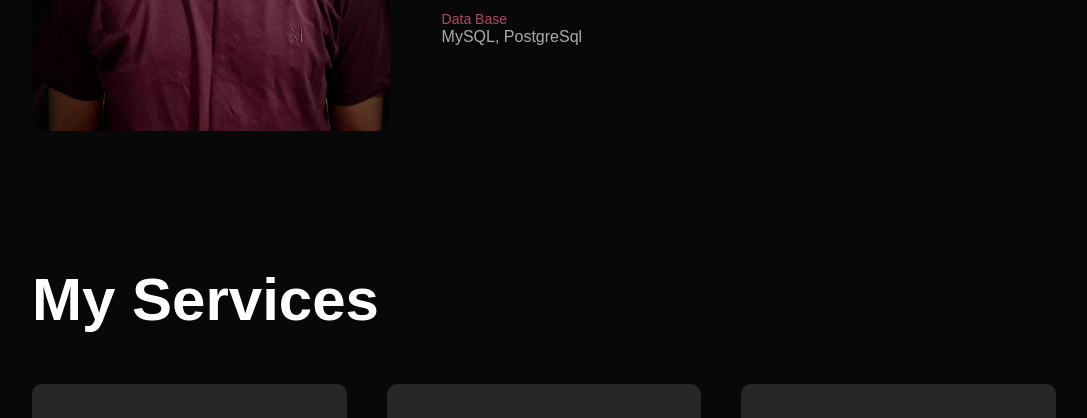
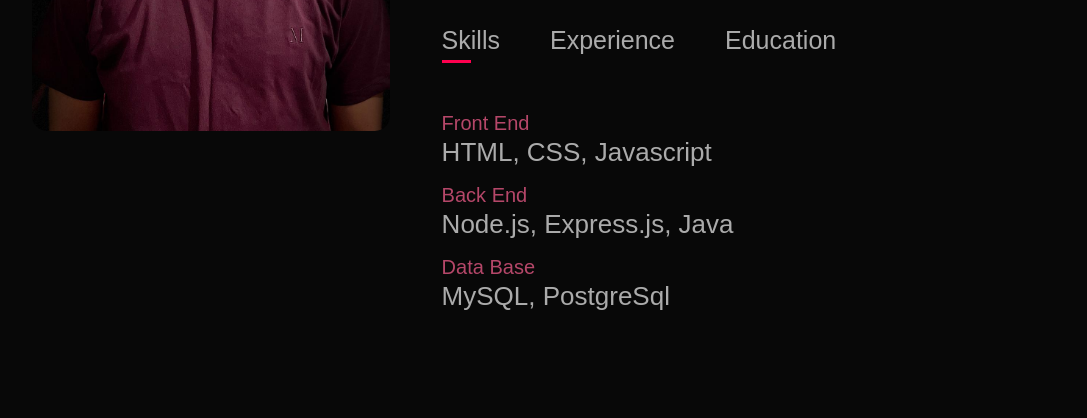
Before and after one commit to Lekhraj10/my-portfolio, a plain HTML site: page index.html in a window 1280 px wide. Shown: the part 1230-1648 px from the top of the page, without its empty margins (96-1183 px from the left). Drawn offline with Linux system fonts and the light colour scheme.

Commit message:
style update

```diff
--- a/style.css
+++ b/style.css
@@ -107,13 +107,18 @@ nav ul li a:hover::after {
     font-weight: 600;
     color: white;
  }
+ p {
+    padding-top: 8px;
+    font-size: 25px;
+ }
  .tab-titles {
     display: flex;
     margin: 20px 0 40px;
+
  }
  .tab-links {
     margin-right: 50px;
-    font-size: 18px;
+    font-size: 25px;
     font-weight: 500;
     cursor: pointer;
     position: relative;
@@ -137,13 +142,18 @@ nav ul li a:hover::after {
  }
  .tab-contents ul li span {
     color: #b54769;
-    font-size: 14px;
+    font-size: 20px;
  }
  .tab-contents {
     display: none;
  }
  .tab-contents.active-tab {
     display: block;
+    font-size: 25px;
+    padding-top: 1px;
+ }
+ .tab-contents.active-tab li{
+    font-size: 26px;
  }
 
  /*----------------Services----------------*/
@@ -155,6 +165,7 @@ nav ul li a:hover::after {
     grid-template-columns: repeat(auto-fit, minmax(250px, 1fr));
     grid-gap: 40px;
     margin-top: 50px;
+
 }
 .services-list div {
     background: #262626;
@@ -163,6 +174,8 @@ nav ul li a:hover::after {
     font-weight: 300;
     border-radius: 10px;
     transition: backround 0.5s, transform 0.5s;
+    box-sizing: border-box;
+
 }
 .services-list div i{
     font-size: 50px;
```
